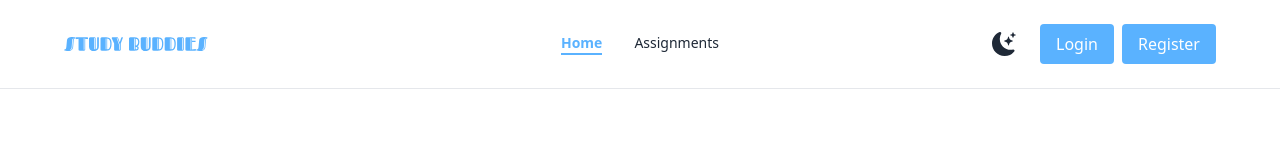
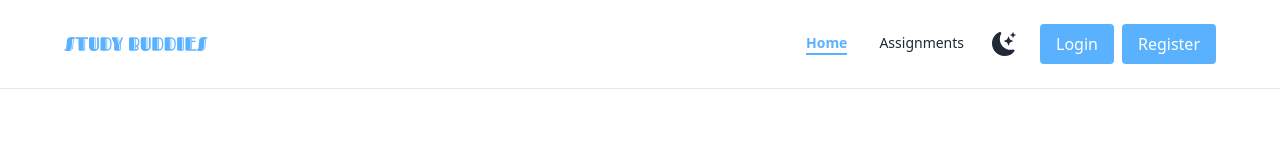
Before and after one commit to shRahat10/study-buddies-client, a React (Vite) app: page / in a window 1280 px wide. Shown: the top 160 px of the page. Built offline with nearby package versions, Linux system fonts and the light colour scheme; no server answers.

Commit message:
navbar change

```diff
--- a/src/constent/constent.js
+++ b/src/constent/constent.js
@@ -1,2 +1,2 @@
-// export const BASE_URL = 'http://localhost:5000'
-export const BASE_URL = 'https://study-buddies-server-side.vercel.app'
+export const BASE_URL = 'http://localhost:5000'
+// export const BASE_URL = 'https://study-buddies-server-side.vercel.app'
--- a/src/pages/shared/Navbar.jsx
+++ b/src/pages/shared/Navbar.jsx
@@ -111,8 +111,8 @@ const Navbar = () => {
     );
 
     return (
-        <div className="navbar px-0 bg-transparent py-6 dark:text-white" ref={navbarRef}>
-            <div className="navbar-start">
+        <div className="navbar flex justify-between px-0 bg-transparent py-6 dark:text-white" ref={navbarRef}>
+            <div className="">
                 <div className="dropdown">
                     <div tabIndex={0} className="pr-4 lg:hidden" onClick={toggleMenu}>
                         <svg xmlns="http://www.w3.org/2000/svg" className="h-5 w-5" fill="none" viewBox="0 0 24 24" stroke="currentColor">
@@ -129,13 +129,12 @@ const Navbar = () => {
                 </p>
             </div>
 
-            <div className="navbar-center hidden lg:flex">
-                <ul className="menu menu-horizontal px-1 flex gap-8">
-                    {links}
-                </ul>
-            </div>
-
-            <div className="navbar-end">
+            <div className="">
+                <div className="hidden lg:flex">
+                    <ul className="menu menu-horizontal px-1 flex gap-8">
+                        {links}
+                    </ul>
+                </div>
                 <li className="px-6 block ">
                     {theme === "dark" ? (
                         <FiSun className="text-xl sm:text-3xl md:text-3xl text-white" onClick={handleTheme} />
```
